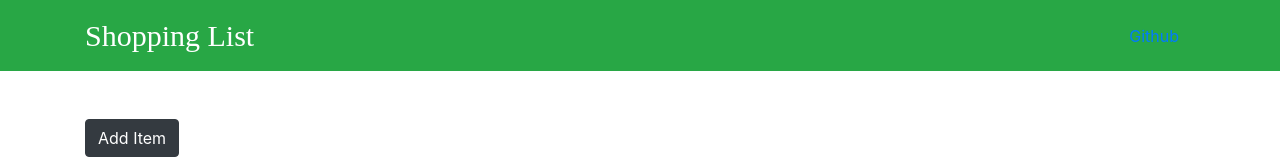
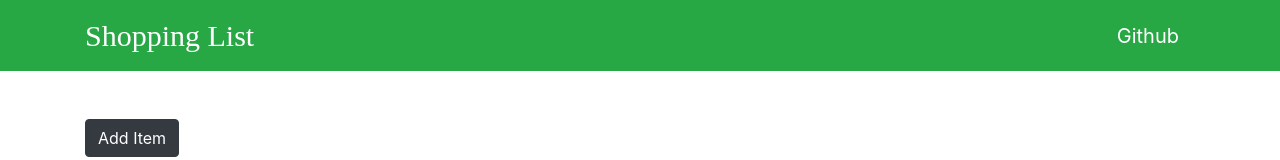
Before and after one commit to RunHannah/shopping-list, a React (Create React App) app in the folder client/: page / in a window 1280 px wide. Shown: the top 160 px of the page. Built offline with nearby package versions, Linux system fonts and the light colour scheme; no server answers.

Commit message:
Add font-awesome.

```diff
--- a/client/public/index.html
+++ b/client/public/index.html
@@ -9,7 +9,12 @@
     />
     <meta name="theme-color" content="#000000" />
     <link rel="manifest" href="%PUBLIC_URL%/manifest.json" />
-
+    <link
+      rel="stylesheet"
+      href="https://use.fontawesome.com/releases/v5.7.1/css/all.css"
+      integrity="sha384-fnmOCqbTlWIlj8LyTjo7mOUStjsKC4pOpQbqyi7RrhN7udi9RwhKkMHpvLbHG9Sr"
+      crossorigin="anonymous"
+    />
     <title>Shopping List</title>
   </head>
   <body>
--- a/client/src/components/AppNavBar.js
+++ b/client/src/components/AppNavBar.js
@@ -38,7 +38,13 @@ class AppNavBar extends Component {
             <Collapse isOpen={this.state.isOpen} navbar>
               <Nav className="ml-auto">
                 <NavItem>
-                  <NavLink href="https://github.com/runhannah">Github</NavLink>
+                  <NavLink
+                    className="text-white"
+                    style={{ fontSize: 20 }}
+                    href="https://github.com/runhannah/shopping-list"
+                  >
+                    Github
+                  </NavLink>
                 </NavItem>
               </Nav>
             </Collapse>
--- a/client/src/components/ShoppingList.js
+++ b/client/src/components/ShoppingList.js
@@ -7,27 +7,6 @@ import { getItems, deleteItem } from '../actions/itemActions';
 import PropTypes from 'prop-types';
 
 class ShoppingList extends Component {
-  // state = {
-  //   items: [
-  //     {
-  //       id: uuid(),
-  //       name: 'Eggs'
-  //     },
-  //     {
-  //       id: uuid(),
-  //       name: 'Bread'
-  //     },
-  //     {
-  //       id: uuid(),
-  //       name: 'Lettuce'
-  //     },
-  //     {
-  //       id: uuid(),
-  //       name: 'Carrots'
-  //     }
-  //   ]
-  // };
-
   componentDidMount() {
     this.props.getItems();
   }
@@ -39,19 +18,18 @@ class ShoppingList extends Component {
   render() {
     const { items } = this.props.item;
     return (
-      <Container>
-        <ListGroup>
+      <ListGroup style={{ maxWidth: 400 }}>
         <TransitionGroup className="shopping-list">
           {items.map(({ _id, name }) => (
             <CSSTransition key={_id} timeout={500} classNames="fade">
               <ListGroupItem>
                 <Button
                   className="remove-btn"
-                    color="danger"
+                  color="warning"
                   size="sm"
                   onClick={this.onDeleteClick.bind(this, _id)}
                 >
-                    &times;
+                  <i class="fas fa-trash-alt" />
                 </Button>
                 {name}
               </ListGroupItem>
@@ -59,7 +37,6 @@ class ShoppingList extends Component {
           ))}
         </TransitionGroup>
       </ListGroup>
-      </Container>
     );
   }
 }
```
Lines whose indentation alone changed are shown as unchanged.
